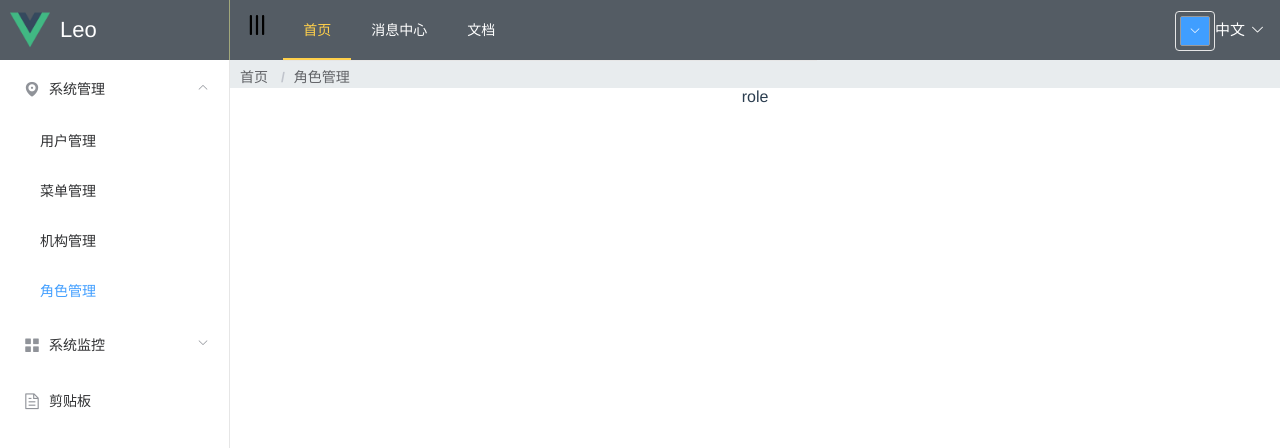
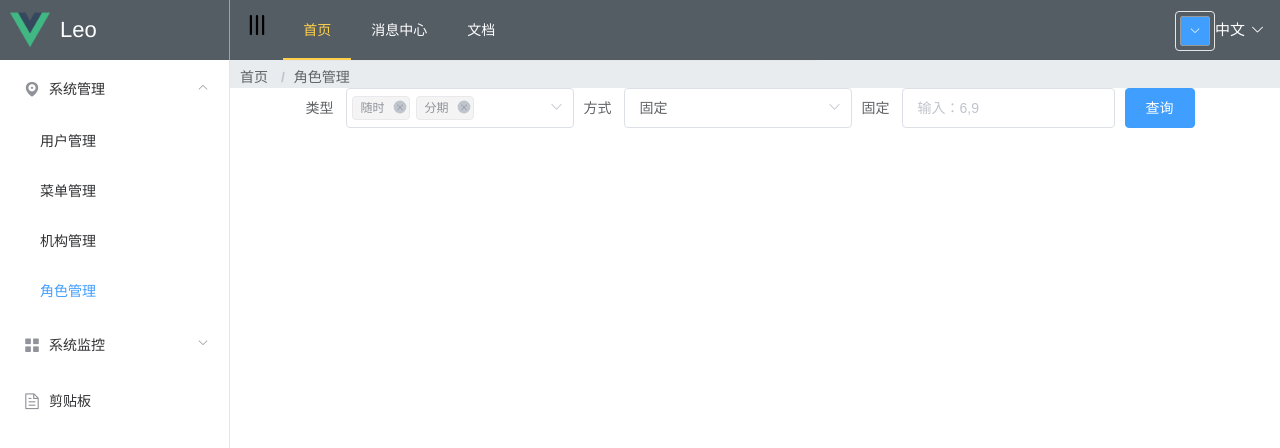
Before and after one commit to Leomemory/vue-complete-manageProject, a Vue app: page /#/role in a window 1280 px wide. Shown: the top 448 px of the page. Built offline with nearby package versions, Linux system fonts and the light colour scheme; sample sign-in values are in the browser's storage; what vue-area-linkage would draw is missing.

Commit message:
select和input联动

```diff
--- a/src/router/index.js
+++ b/src/router/index.js
@@ -26,11 +26,11 @@ const router = new Router({
     // }
     {
       path: '/',
+      component: Home,
       name: '首页',
-      component: Home,
       children:[
          {
-            path:'/home',
+            path:'home',
             component:Main,
             name:'总统介绍'
          },{
@@ -73,6 +73,10 @@ const router = new Router({
       path: '/404',
       name: '未找到',
       component: NotFound
+    },
+    {
+      path: '*',
+      redirect: '/404'
     }
   ]
 })
--- a/src/views/Error/404.vue
+++ b/src/views/Error/404.vue
@@ -2,7 +2,7 @@
   <div class="page">
     <h2>404</h2>
     <el-button @click="$router.go(-1)">返回上一级</el-button>
-    <el-button type="primary" @click="$router.push('/')">进入首页</el-button>
+    <el-button type="primary" @click="$router.push('/home')">进入首页</el-button>
   </div>
 </template>
 
--- a/src/views/SysManage/Menu.vue
+++ b/src/views/SysManage/Menu.vue
@@ -14,7 +14,6 @@
 
 	            </el-option>
 	        </el-select>
-
 	        <el-form-item>
 			    <el-button type="primary" @click="onSubmit">查询</el-button>
 			</el-form-item>
@@ -115,6 +114,11 @@
 	     	    <el-radio border v-for="item in radioItem" :key="item.id" :label="item.en" @click.native.prevent="clickitem(item.en)">{{item.label}}</el-radio>
 			</el-radio-group>
 		</div>
+		<div class="show">我的选择是： <span>{{this.sel_radio}}</span></div>
+
+		<br><br>
+
+
     </div>
 </template>
 
@@ -184,8 +188,8 @@ export default{
 	          {label: "昨天", en: 'yesterday'},
 	          {label: "近七天", en: 'week'},
 	          {label: "近三十天", en: 'month'}
-	        ],
-		}
+	        ]
+	    }
 	},
 	methods:{
 		getCityData(){
--- a/src/views/SysManage/Role.vue
+++ b/src/views/SysManage/Role.vue
@@ -1,18 +1,75 @@
 <template>
+  <!-- Role Page -->
   <div class="role">
-     role
+     <el-form :inline="true" :model="editForm" ref="editForm">
+          <el-form-item label="类型">
+        		<el-select v-model="editForm.repayTypeList" multiple placeholder="请选择">
+                    <el-option
+                        v-for="item in intentionRepayTypes"
+                        :label="item.chName"
+                        :value="item.enName"
+                        :key="item.enName">
+                    </el-option>
+                </el-select>
+          </el-form-item>
+          <el-form-item v-if="editForm.repayTypeList.indexOf('installmentForMonth')!==-1" label="方式">
+              <el-select v-model="editForm.repayTypeListName" placeholder="请选择">
+                  <el-option
+                        v-for="item in RepayLists"
+                        :label="item.chName"
+                        :value="item.enName"
+                        :key="item.enName">
+                  </el-option>
+              </el-select>
+          </el-form-item>
+          <el-form-item v-if="editForm.repayTypeList.indexOf('installmentForMonth')!==-1 && editForm.repayTypeListName=='periodFixed'" label="固定">
+          		<el-input v-model="editForm.repayTypePeriodsDesc" placeholder="输入：6,9"></el-input>
+          </el-form-item>
+          <el-form-item v-if="editForm.repayTypeList.indexOf('installmentForMonth')!==-1 && editForm.repayTypeListName=='periodSelec'" label="可选">
+          		<el-input v-model="editForm.repayTypePeriodsDesct" placeholder="输入：3~6"></el-input>
+          </el-form-item>
+          <el-form-item>
+          	<el-button type="primary" @click="search">查询</el-button>
+          </el-form-item>
+    </el-form>
   </div>
 </template>
 
 <script>
 export default {
-  name: 'role',
-  data () {
-    return {
-
+    data() {
+      return {
+      	editForm:{
+      		repayTypeList:['anyTimeLoanAndRepay','installmentForMonth'],
+      		repayTypePeriodsDesc:'',
+          repayTypePeriodsDesct:'',
+          repayTypeListName:'',
+      	},
+      	intentionRepayTypes:[{
+      		'chName': "随时",
+          'enName': "anyTimeLoanAndRepay"
+      	},{
+      		'chName': "分期",
+          'enName': "installmentForMonth"
+      	}],
+        RepayLists:[{
+          'chName': "固定",
+          'enName': "periodFixed"
+        },{
+          'chName': "可选",
+          'enName': "periodSelec"
+        }]
+      }
+    },
+    methods:{
+      search(){
+        console.log(this.editForm)
+      }
+    },
+    mounted(){
+      this.editForm.repayTypeListName = this.RepayLists ? this.RepayLists[0].enName : ""
     }
-  }
-}
+  };
 </script>
 
 <style lang="scss" scoped>
```
